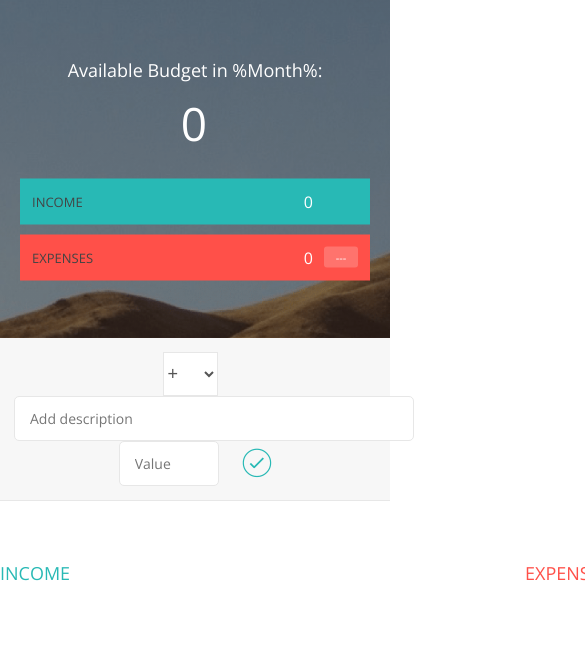
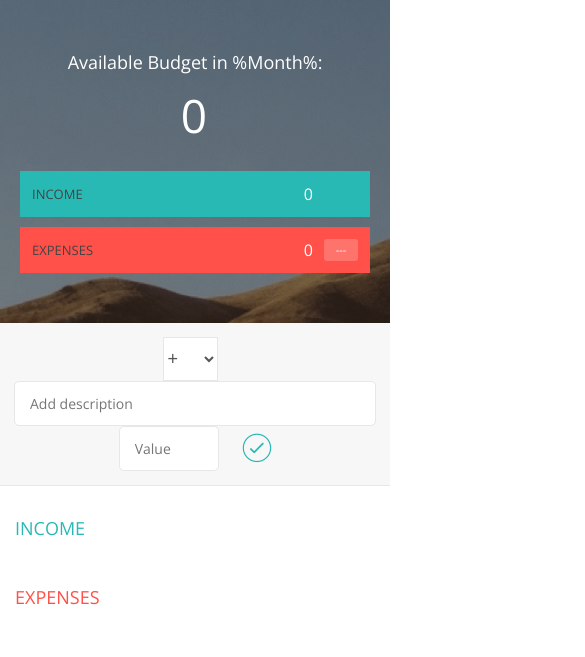
Before and after one commit to Kaydhiman/budgety, a plain HTML site: page index.html in a window 390 px wide. Shown: the top 657 px of the page, 585 px wide, since content can reach past the window. Drawn offline with nearby package versions, Linux system fonts and the light colour scheme.

Commit message:
make little responsive

```diff
--- a/app.js
+++ b/app.js
@@ -64,7 +64,12 @@ var budgetController = (function() {
 
             data.budget = data.total.inc - data.total.exp;
 
-            data.percentage = Math.round((data.total.exp / data.total.inc) * 100);
+            if(data.total.inc !== 0) {
+                data.percentage = Math.round((data.total.exp / data.total.inc) * 100);
+            } else {
+                data.percentage = '---';
+            }
+
         },
 
         getBudget: function() {
@@ -216,7 +221,6 @@ var controller = (function(budgetCntrl, UIcntrl) {
             UIcntrl.addListItem(item);
         }
 
-
         // update budget
         ctrUpdateBudget();
 
--- a/index.html
+++ b/index.html
@@ -2,6 +2,7 @@
 <html lang="en">
     <head>
         <meta charset="UTF-8">
+        <meta name="viewport" content="width=device-width; initial-scale=1">
         <link href="https://fonts.googleapis.com/css?family=Open+Sans:100,300,400,600" rel="stylesheet" type="text/css">
         <link href="http://code.ionicframework.com/ionicons/2.0.1/css/ionicons.min.css" rel="stylesheet" type="text/css">
         <link type="text/css" rel="stylesheet" href="style.css">
--- a/style.css
+++ b/style.css
@@ -23,16 +23,30 @@ body {
     font-weight: 400;
 }
 
-.right { float: right; }
-.red { color: #FF5049 !important; }
-.red-focus:focus { border: 1px solid #FF5049 !important; }
+.right {
+    display: flex;
+    justify-content: flex-end;
+    text-align: right;
+    margin-left: auto;
+}
+
+.red {
+    color: #FF5049 !important;
+}
+
+.red-focus:focus {
+    border: 1px solid #FF5049 !important;
+}
 
 /**********************************************
 *** TOP PART
 **********************************************/
 
 .top {
-    height: 40vh;
+    display: flex;
+    justify-content: center;
+    align-items: center;
+    padding: 50px 15px;
     background-image: linear-gradient(rgba(0, 0, 0, 0.35), rgba(0, 0, 0, 0.35)), url(back.png);
     background-size: cover;
     background-position: center;
@@ -40,11 +54,8 @@ body {
 }
 
 .budget {
-    position: absolute;
-    width: 350px;
-    top: 50%;
-    left: 50%;
-    transform: translate(-50%, -50%);
+    max-width: 350px;
+    width: 100%;
     color: #fff;
 }
 
@@ -149,8 +160,15 @@ body {
     transition: border 0.3s;
 }
 
-.add__description { width: 400px;}
-.add__value { width: 100px;}
+.add__description {
+    max-width: 400px;
+    width: 100%;
+}
+
+.add__value {
+    max-width: 100px;
+    width: 100%;
+}
 
 .add__btn {
     font-size: 35px;
@@ -164,7 +182,9 @@ body {
     margin-left: 10px;
 }
 
-.add__btn:active { transform: translateY(2px); }
+.add__btn:active {
+    transform: translateY(2px);
+}
 
 .add__type:focus,
 .add__description:focus,
@@ -173,23 +193,33 @@ body {
     border: 1px solid #28B9B5;
 }
 
-.add__btn:focus { outline: none; }
+.add__btn:focus {
+    outline: none;
+}
 
 /***** LISTS *****/
 .container {
-    width: 1000px;
+    width: 100%;
+    max-width: 1000px;
+    padding: 0 15px;
     margin: 60px auto;
+    display: flex;
+    flex-wrap: wrap;
+    justify-content: center;
+    align-items: flex-start;
+}
+
+.income,
+.expenses {
+    width: calc(50% - 25px);
 }
 
 .income {
-    float: left;
-    width: 475px;
-    margin-right: 50px;
+    margin-right: 25px;
 }
 
 .expenses {
-    float: left;
-    width: 475px;
+    margin-left: 25px;
 }
 
 h2 {
@@ -199,19 +229,29 @@ h2 {
     margin-bottom: 15px;
 }
 
-.icome__title { color: #28B9B5; }
-.expenses__title { color: #FF5049; }
+.icome__title {
+    color: #28B9B5;
+}
+.expenses__title {
+    color: #FF5049;
+}
 
 .item {
     padding: 13px;
     border-bottom: 1px solid #e7e7e7;
+    display: flex;
+    justify-content: space-between;
 }
 
-.item:first-child { border-top: 1px solid #e7e7e7; }
-.item:nth-child(even) { background-color: #f7f7f7; }
+.item:first-child {
+    border-top: 1px solid #e7e7e7;
+}
+.item:nth-child(even) {
+    background-color: #f7f7f7;
+}
 
 .item__description {
-    float: left;
+    flex: 1;
 }
 
 .item__value {
@@ -244,7 +284,7 @@ h2 {
 
 
 .item__delete {
-    float: left;
+    margin-left: 5px;
 }
 
 .item__delete--btn {
@@ -258,20 +298,48 @@ h2 {
     display: none;
 }
 
-.item__delete--btn:focus { outline: none; }
-.item__delete--btn:active { transform: translateY(2px); }
+.item__delete--btn:focus {
+    outline: none;
+}
+.item__delete--btn:active {
+    transform: translateY(2px);
+}
 
-.item:hover .item__delete--btn { display: block; }
-.item:hover .item__value { transform: translateX(-20px); }
-.item:hover .item__percentage { transform: translateX(-20px); }
-
+.item:hover .item__delete--btn {
+    display: block;
+}
+.item:hover .item__value,
+.item:hover .item__percentage {
+    transform: translateX(-10px);
+}
 
 .unpaid {
     background-color: #FFDAD9 !important;
     cursor: pointer;
     color: #FF5049;
-
 }
 
-.unpaid .item__percentage { box-shadow: 0 2px 6px 0 rgba(0, 0, 0, 0.1); }
-.unpaid:hover .item__description { font-weight: 900; }
+.unpaid .item__percentage {
+    box-shadow: 0 2px 6px 0 rgba(0, 0, 0, 0.1);
+}
+
+.unpaid:hover .item__description {
+    font-weight: 900;
+}
+
+@media screen and (max-width: 767px) {
+    .income,
+    .expenses {
+        width: 100%;
+        margin: 0;
+        margin-bottom: 30px;
+    }
+
+    .container {
+        margin: 30px auto;
+    }
+
+    .item__delete--btn {
+        display: block;
+    }
+}
```
